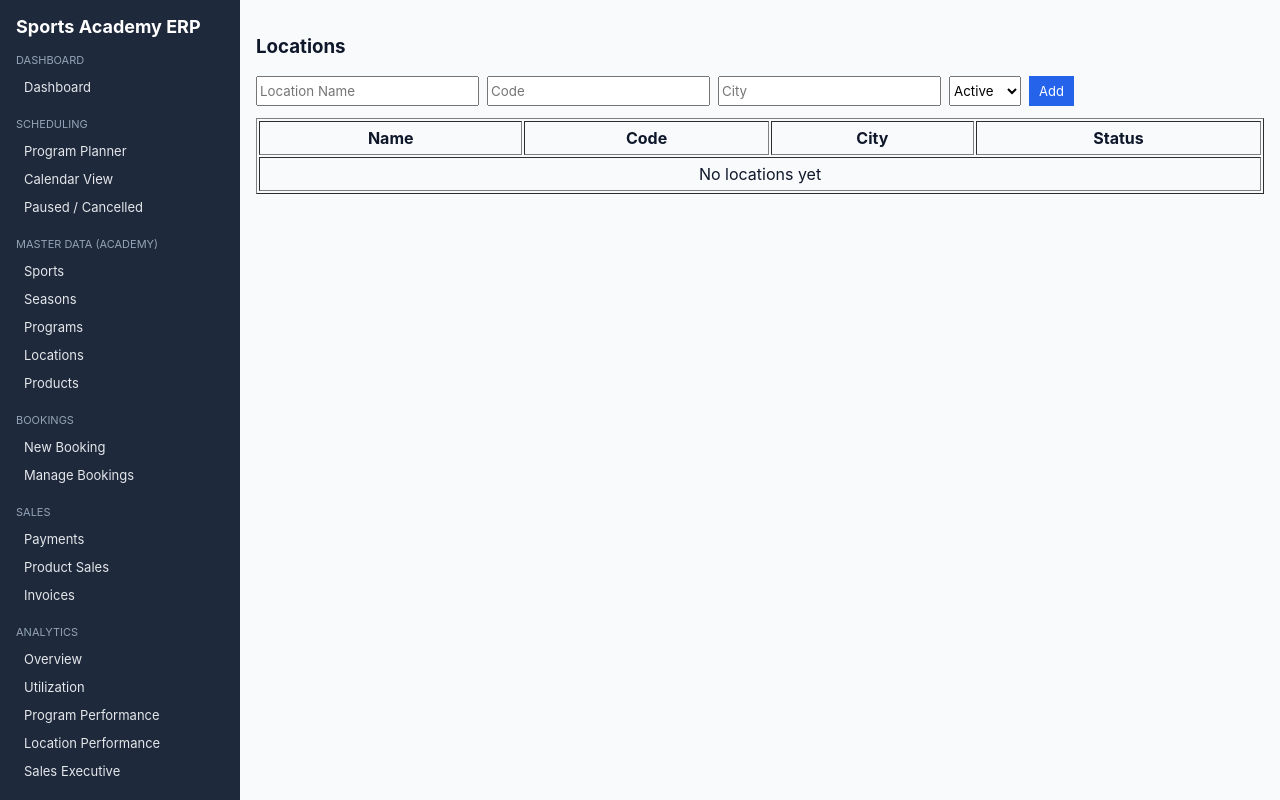
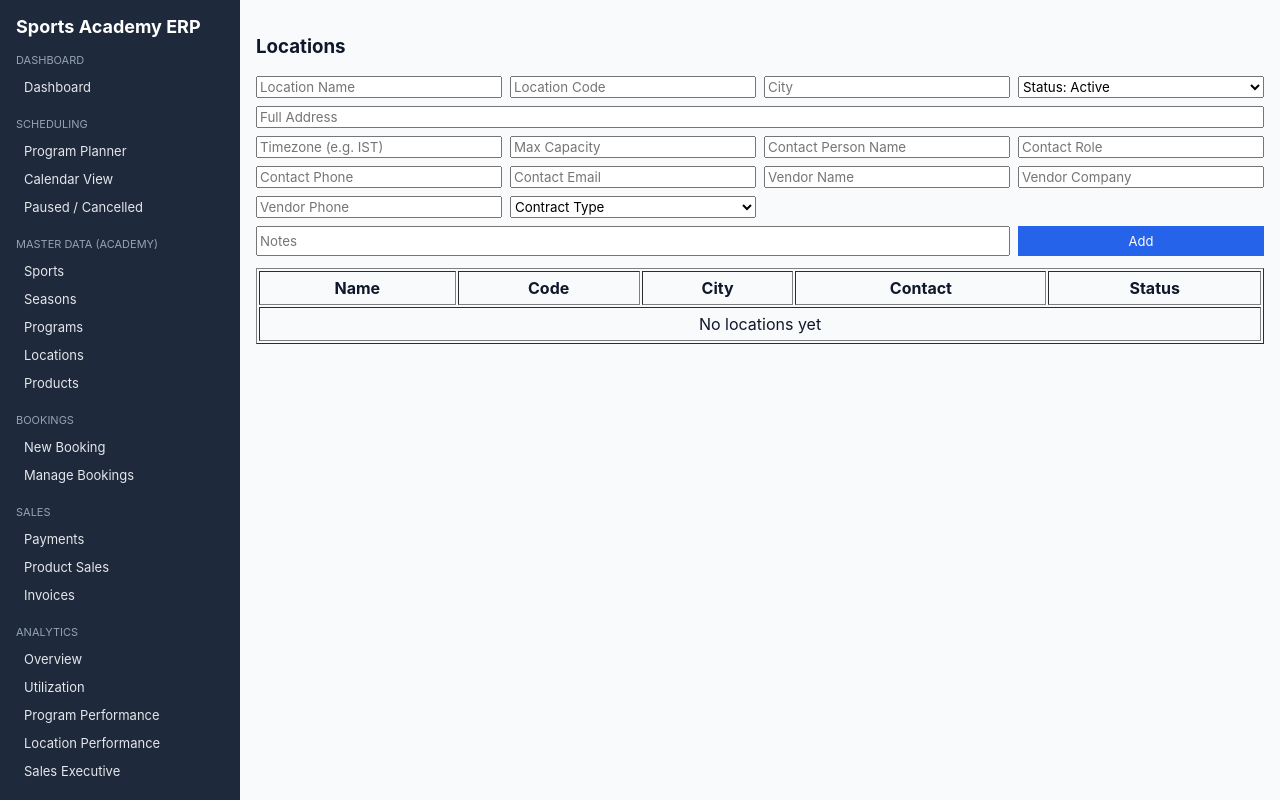
Before and after one commit to mahaboobgstp-hub/sports-academy-app, a React (Create React App) app: page /master/locations in a window 1280 px wide. Built offline with nearby package versions, Linux system fonts and the light colour scheme; no server answers; the HTML template or start-up script is replaced by a standard one.

Commit message:
Update Locations.jsx

```diff
--- a/src/pages/master/Locations.jsx
+++ b/src/pages/master/Locations.jsx
@@ -4,17 +4,60 @@ export default function Locations() {
       <h3>Locations</h3>
 
       {/* Add Location */}
-      <div style={{ display: "flex", gap: 8, marginBottom: 12 }}>
+      <div
+        style={{
+          display: "grid",
+          gridTemplateColumns: "repeat(4, 1fr)",
+          gap: 8,
+          marginBottom: 12
+        }}
+      >
+        {/* Core */}
         <input placeholder="Location Name" />
-        <input placeholder="Code" />
+        <input placeholder="Location Code" />
         <input placeholder="City" />
 
         <select>
-          <option>Active</option>
-          <option>Inactive</option>
+          <option>Status: Active</option>
+          <option>Status: Inactive</option>
         </select>
 
-        <button>Add</button>
+        {/* Address */}
+        <input
+          placeholder="Full Address"
+          style={{ gridColumn: "span 4" }}
+        />
+
+        <input placeholder="Timezone (e.g. IST)" />
+        <input type="number" placeholder="Max Capacity" />
+
+        {/* Contact Person */}
+        <input placeholder="Contact Person Name" />
+        <input placeholder="Contact Role" />
+        <input placeholder="Contact Phone" />
+        <input placeholder="Contact Email" />
+
+        {/* Contractor */}
+        <input placeholder="Vendor Name" />
+        <input placeholder="Vendor Company" />
+        <input placeholder="Vendor Phone" />
+
+        <select>
+          <option>Contract Type</option>
+          <option>Owned</option>
+          <option>Leased</option>
+          <option>Managed</option>
+        </select>
+
+        {/* Notes */}
+        <input
+          placeholder="Notes"
+          style={{ gridColumn: "span 3" }}
+        />
+
+        <button style={{ gridColumn: "span 1" }}>
+          Add
+        </button>
       </div>
 
       {/* Locations Table */}
@@ -24,12 +67,15 @@ export default function Locations() {
             <th>Name</th>
             <th>Code</th>
             <th>City</th>
+            <th>Contact</th>
             <th>Status</th>
           </tr>
         </thead>
         <tbody>
           <tr>
-            <td colSpan="4" align="center">No locations yet</td>
+            <td colSpan="5" align="center">
+              No locations yet
+            </td>
           </tr>
         </tbody>
       </table>
```
